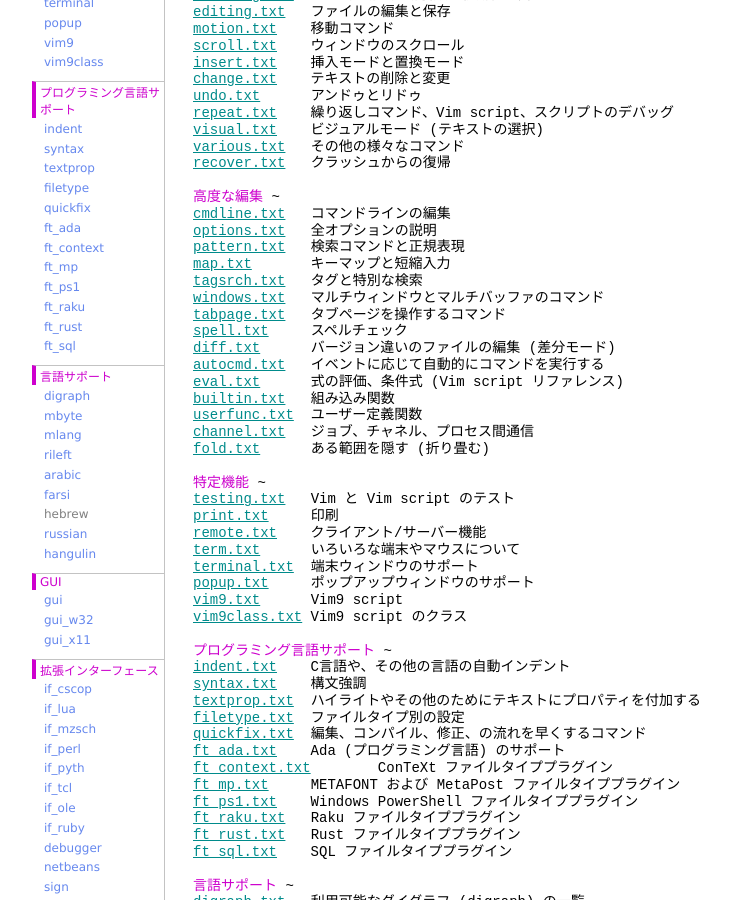
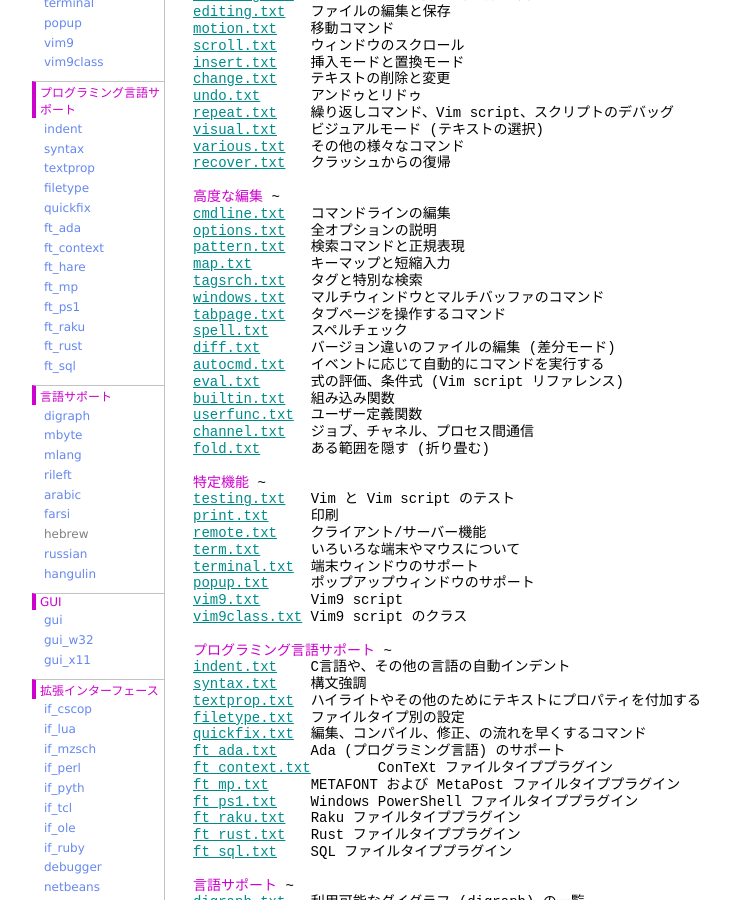
Before and after one commit to vim-jp/vimdoc-ja, a Jekyll site: the page built from index.html, in a window 1280 px wide and 900 px high, scrolled down 2261 px. Shown: the whole window, without its empty margins (208-938 px from the left). Built offline with Jekyll 4.4.1, drawn with Linux system fonts in a browser that asks for light colours; nearby versions of some CDN libraries; comment, search, counter and statistics services are not loaded.

Commit message:
Add ft_hare index

```diff
--- a/_layouts/vimdoc.html
+++ b/_layouts/vimdoc.html
@@ -196,6 +196,7 @@
 <li><a href="quickfix.html">quickfix</a></li>
 <li><a href="ft_ada.html">ft_ada</a></li>
 <li><a href="ft_context.html">ft_context</a></li>
+<li><a href="ft_hare.html">ft_hare</a></li>
 <li><a href="ft_mp.html">ft_mp</a></li>
 <li><a href="ft_ps1.html">ft_ps1</a></li>
 <li><a href="ft_raku.html">ft_raku</a></li>
```
